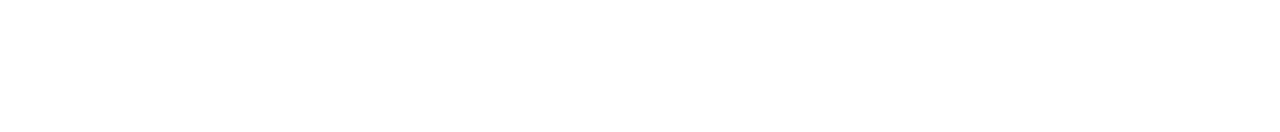
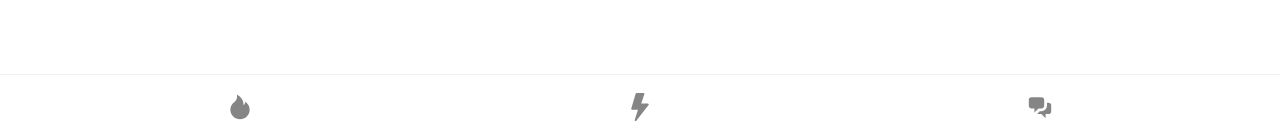
Before and after one commit to satorunooshie/swipe-shukatu, a React (Create React App) app in the folder client/: page / in a window 1280 px wide. Shown: the part 665-797 px from the top of the page. Built offline with nearby package versions, Linux system fonts and the light colour scheme.

Commit message:
ボトムタブを作成

```diff
--- a/client/package.json
+++ b/client/package.json
@@ -3,6 +3,7 @@
   "version": "0.1.0",
   "private": true,
   "dependencies": {
+    "@chakra-ui/icons": "^1.0.14",
     "@chakra-ui/react": "^1.6.5",
     "@emotion/react": "^11",
     "@emotion/styled": "^11",
@@ -17,6 +18,7 @@
     "framer-motion": "^4",
     "react": "^17.0.2",
     "react-dom": "^17.0.2",
+    "react-icons": "^4.2.0",
     "react-router-dom": "^5.2.0",
     "react-scripts": "4.0.3",
     "swr": "^0.5.6",
--- a/client/src/App.tsx
+++ b/client/src/App.tsx
@@ -1,11 +1,13 @@
 import React from "react";
 import "./App.css";
-import { ChakraProvider, Text } from "@chakra-ui/react";
+import { ChakraProvider, Text, Divider } from "@chakra-ui/react";
 import { BrowserRouter as Router } from "react-router-dom";
+import Navigation from "../src/components/Navigation/Navigation";
 
 function App() {
   return (
     <ChakraProvider>
+      <Navigation />
       <Router>
         <Text>Edit</Text>
       </Router>
--- /dev/null
+++ b/client/src/components/Navigation/Navigation.tsx
@@ -0,0 +1,78 @@
+import { VFC } from "react";
+import {
+  Flex,
+  IconButton,
+  Center,
+  Icon,
+  Divider,
+  Wrap,
+} from "@chakra-ui/react";
+import { AiFillFire } from "react-icons/ai"
+import { HiChatAlt2 } from "react-icons/hi"
+import { BsLightningFill } from "react-icons/bs"
+
+const Navigation: VFC = () => {
+  return (
+    <Wrap pos="fixed" bottom="0" w="full">
+      <Divider />
+      <Flex px={10} pb={1} justify="space-around" w="full">
+        <Center>
+          <IconButton
+            colorScheme="blackAlpha"
+            aria-label="home"
+            variant="ghost"
+            size="lg"
+            icon={<Icon as={AiFillFire} w={7} h={7} />}
+            _hover={{
+              color: "blue.400"
+            }}
+            _focus={{
+              color: "blue.400"
+            }}
+            _active={{
+              bg: "white"
+            }}
+          />
+        </Center>
+        <Center>
+          <IconButton
+            colorScheme="blackAlpha"
+            aria-label="recommend"
+            variant="ghost"
+            size="lg"
+            icon={<Icon as={BsLightningFill} w={7} h={7} />}
+            _hover={{
+              color: "blue.400"
+            }}
+            _focus={{
+              color: "blue.400"
+            }}
+            _active={{
+              bg: "white"
+            }}
+          />
+        </Center>
+        <Center>
+          <IconButton
+            colorScheme="blackAlpha"
+            aria-label="message"
+            variant="ghost"
+            size="lg"
+            icon={<Icon as={HiChatAlt2} w={7} h={7} />}
+            _hover={{
+              color: "blue.400"
+            }}
+            _focus={{
+              color: "blue.400"
+            }}
+            _active={{
+              bg: "white"
+            }}
+          />
+        </Center>
+      </Flex>
+    </Wrap>
+  );
+};
+
+export default Navigation;
```
Also changed, not shown: 1 other file (tests, documents, lock files or other folders).
